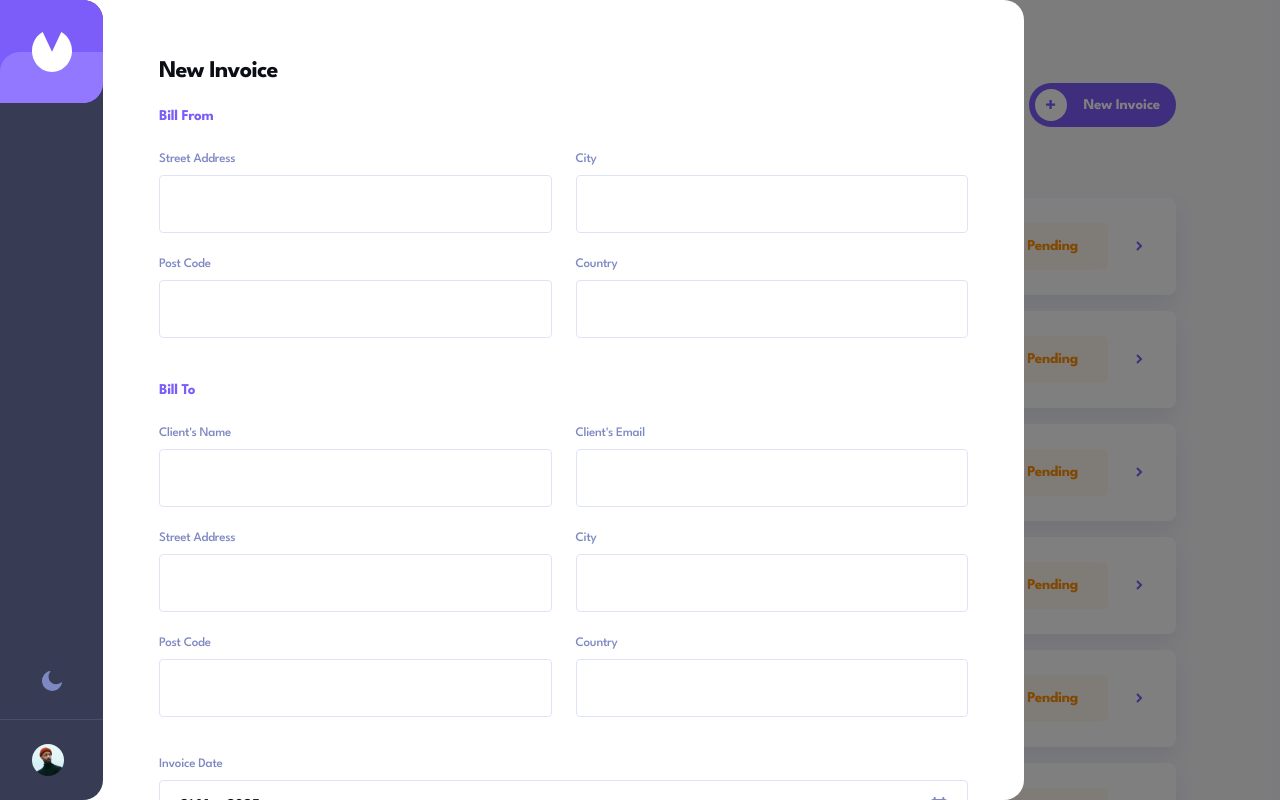
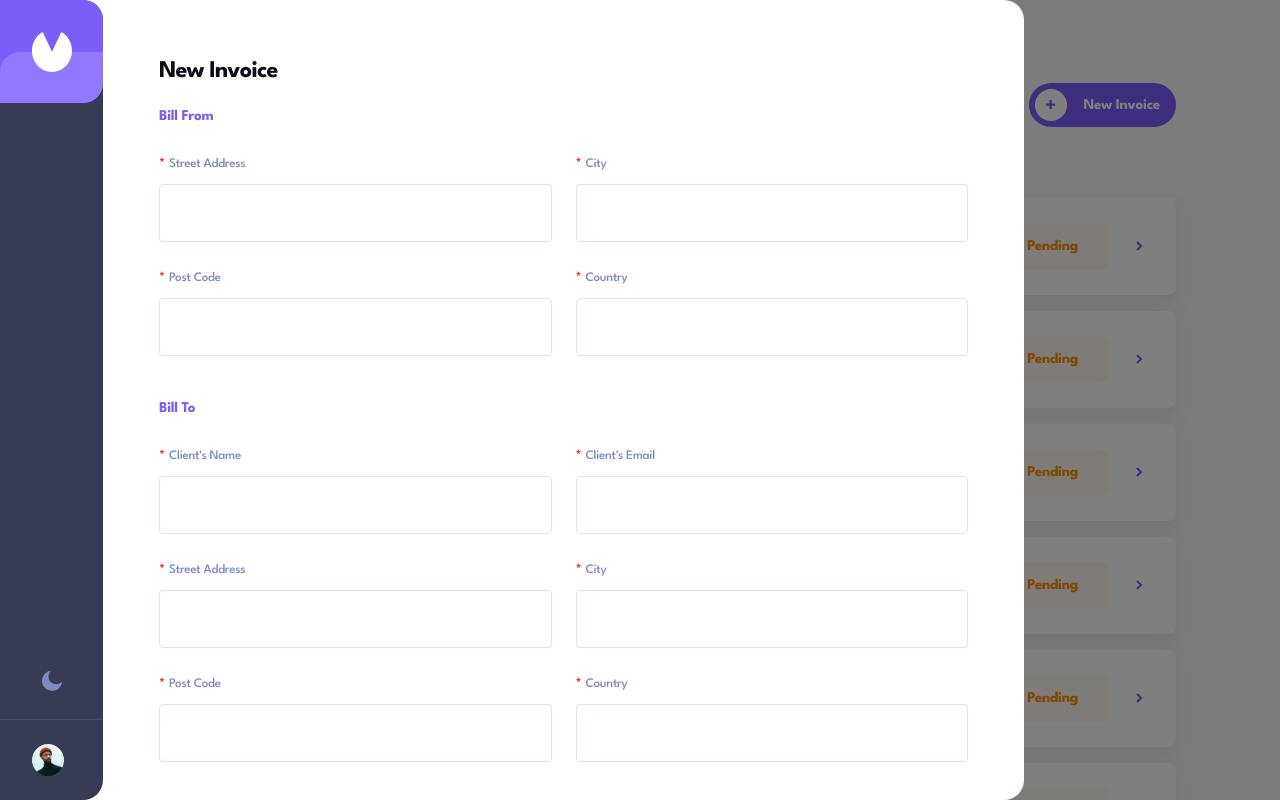
Before and after one commit to TofikE124/inoice-app-rebuild, a Next.js app: page / in a window 1280 px wide. Both pictures are taken after a click on the button "New Invoice". Built offline with nearby package versions, Linux system fonts and the light colour scheme.

Commit message:
Adding react-hook-form

```diff
--- a/app/NewInvoiceButton.tsx
+++ b/app/NewInvoiceButton.tsx
@@ -1,6 +1,6 @@
 "use client";
 import Image from "next/image";
-import { useEffect, useState } from "react";
+import { useState } from "react";
 import PlusIcon from "../public/assets/icon-plus.svg";
 import Button from "./components/Button";
 import InvoiceForm from "./components/InvoiceForm";
--- a/app/components/Dropdown/DropdownLabel.tsx
+++ b/app/components/Dropdown/DropdownLabel.tsx
@@ -1,12 +1,22 @@
 import React from "react";
+import { useDropdown } from "./useDropdown";
 
 type DropdownLabelProps = {
   children: string;
 };
 
 const DropdownLabel = ({ children }: DropdownLabelProps) => {
+  const { errorMessage, required } = useDropdown();
+
   return (
-    <p className="text-steel-blue dark:text-pale-lavender body-variant tracking-[-0.1px] mb-2">
+    <p
+      className={`${
+        errorMessage
+          ? "text-red-500"
+          : "text-steel-blue dark:text-pale-lavender"
+      } body-variant tracking-[-0.1px] mb-2`}
+    >
+      {required ? <span className="text-red-500">*</span> : null}
       {children}
     </p>
   );
--- a/app/components/Dropdown/DropdownTrigger.tsx
+++ b/app/components/Dropdown/DropdownTrigger.tsx
@@ -15,21 +15,31 @@ const DropdownTrigger = ({
   disabled = false,
   className,
 }: DropdownTriggerProps) => {
-  const { setOpen, open, value } = useDropdown();
+  const { setOpen, open, value, errorMessage } = useDropdown();
 
   return (
+    <div className="space-y-2">
       <button
         onClick={() => {
           setOpen(!open);
         }}
         disabled={disabled}
         className={twMerge(
-        "px-5 py-4 select-none dark-transition w-full rounded-sm border border-pale-lavender hover:border-deep-purple bg-white dark:bg-slate-navy dark:border-midnight-slate cursor-pointer",
+          `${
+            errorMessage
+              ? "border-red-500"
+              : "border-pale-lavender hover:border-deep-purple dark:border-midnight-slate"
+          } px-5 py-4 select-none dark-transition w-full rounded-sm border bg-white dark:bg-slate-navy cursor-pointer`,
           className
         )}
+        type="button"
       >
         <div className="flex justify-between items-center">
-        <p className="text-rich-black dark:text-white heading-s-variant">
+          <p
+            className={`${
+              errorMessage ? "text-red-500" : "text-rich-black dark:text-white"
+            } heading-s-variant`}
+          >
             {value || placeholder}
           </p>
           <div
@@ -41,6 +51,10 @@ const DropdownTrigger = ({
           </div>
         </div>
       </button>
+      {errorMessage ? (
+        <p className="body-variant text-red-500">{errorMessage}</p>
+      ) : null}
+    </div>
   );
 };
 
--- a/app/components/InvoiceForm.tsx
+++ b/app/components/InvoiceForm.tsx
@@ -1,8 +1,19 @@
 "use client";
+import { zodResolver } from "@hookform/resolvers/zod";
 import { PaymentTerms } from "@prisma/client";
 import Image from "next/image";
+import React, { useEffect } from "react";
+import {
+  FormProvider,
+  SubmitHandler,
+  useFieldArray,
+  useForm,
+  useFormContext,
+} from "react-hook-form";
+import { number, z } from "zod";
 import LeftArrowIcon from "../../public/assets/icon-arrow-left.svg";
 import DeleteIcon from "../../public/assets/icon-delete.svg";
+import { invoiceSchema } from "../schemas/invoiceSchema";
 import Button from "./Button";
 import DatePicker from "./DatePicker";
 import { Dropdown } from "./Dropdown";
@@ -13,13 +24,45 @@ type InvoiceFormProps = {
   onClose?: () => void;
 };
 
+type FormFields = z.infer<typeof invoiceSchema>;
+
 const InvoiceForm = ({
   isOpen = false,
   onClose = () => {},
 }: InvoiceFormProps) => {
+  const methods = useForm<FormFields>({
+    resolver: zodResolver(invoiceSchema),
+    mode: "onSubmit",
+  });
+
+  const {
+    handleSubmit,
+    formState: { errors },
+  } = methods;
+
+  const onSubmit: SubmitHandler<FormFields> = (
+    data: FormFields,
+    event?: React.BaseSyntheticEvent
+  ) => {
+    const e = event as { nativeEvent: { submitter: { name: string } } };
+    const submitter = e?.nativeEvent.submitter.name;
+    if (submitter == "save-send") {
+      console.log("send");
+    }
+    if (submitter == "save-draft") {
+      console.log("draft");
+    }
+  };
+
+  useEffect(() => {
+    console.log(errors);
+  }, [errors]);
+
   return (
     <>
-      <div
+      <FormProvider {...methods}>
+        <form
+          onSubmit={handleSubmit(onSubmit)}
           className={`${
             isOpen
               ? "translate-x-0 opacity-100 visible"
@@ -45,18 +88,20 @@ const InvoiceForm = ({
               <InvoiceFormBillTo />
             </div>
             <div className="mt-10 flex flex-col gap-6">
-            <DatePicker label="Invoice Date" />
+              <InvoiceDatePicker />
               <InvoicePaymentTerms />
             </div>
             <div className="mt-6">
-            <TextField label="Project Description" />
+              <InvoiceFormProjectDescription />
             </div>
             <div className="mt-[70px]">
               <InvoiceFormItemList />
             </div>
             <InvoiceFormFooter onClose={onClose} />
           </div>
-      </div>
+        </form>
+      </FormProvider>
+
       <InvoiceFormBlackOverlay onClose={onClose} isOpen={isOpen} />
     </>
   );
@@ -74,32 +119,103 @@ const InvoiceFormBlackOverlay = ({ onClose, isOpen }: InvoiceFormProps) => {
 };
 
 const InvoiceFormBillFrom = () => {
+  const {
+    register,
+    formState: { errors },
+  } = useFormContext<FormFields>();
+
   return (
     <>
       <h3 className="heading-s text-deep-purple col-span-2">Bill From</h3>
-      <TextField label="Street Address" className="col-span-2" />
-      <TextField label="City" />
-      <TextField label="Post Code" />
-      <TextField label="Country" className="col-span-2" />
+      <TextField
+        required
+        {...register("streetAdressFrom")}
+        errorMessage={errors.streetAdressFrom?.message}
+        label="Street Address"
+        className="col-span-2"
+      />
+      <TextField
+        required
+        {...register("cityFrom")}
+        errorMessage={errors.cityFrom?.message}
+        label="City"
+      />
+      <TextField
+        required
+        {...register("postCodeFrom")}
+        errorMessage={errors.postCodeFrom?.message}
+        label="Post Code"
+      />
+      <TextField
+        required
+        {...register("countryFrom")}
+        errorMessage={errors.countryFrom?.message}
+        label="Country"
+        className="col-span-2"
+      />
     </>
   );
 };
 
 const InvoiceFormBillTo = () => {
+  const {
+    register,
+    formState: { errors },
+  } = useFormContext<FormFields>();
+
   return (
     <>
       <h3 className="heading-s text-deep-purple col-span-2">Bill To</h3>
-      <TextField label="Client's Name" className="col-span-2" />
-      <TextField label="Client's Email" className="col-span-2" />
-      <TextField label="Street Address" className="col-span-2" />
-      <TextField label="City" />
-      <TextField label="Post Code" />
-      <TextField label="Country" className="col-span-2" />
+      <TextField
+        required
+        {...register("clientNameTo")}
+        errorMessage={errors.clientNameTo?.message}
+        label="Client's Name"
+        className="col-span-2"
+      />
+      <TextField
+        required
+        {...register("clientEmailTo")}
+        errorMessage={errors.clientEmailTo?.message}
+        label="Client's Email"
+        className="col-span-2"
+      />
+      <TextField
+        required
+        {...register("streetAdressTo")}
+        errorMessage={errors.streetAdressTo?.message}
+        label="Street Address"
+        className="col-span-2"
+      />
+      <TextField
+        required
+        {...register("cityTo")}
+        errorMessage={errors.cityTo?.message}
+        label="City"
+      />
+      <TextField
+        required
+        {...register("postCodeTo")}
+        errorMessage={errors.postCodeTo?.message}
+        label="Post Code"
+      />
+      <TextField
+        required
+        {...register("countryTo")}
+        errorMessage={errors.countryTo?.message}
+        label="Country"
+        className="col-span-2"
+      />
     </>
   );
 };
 
 const InvoicePaymentTerms = () => {
+  const {
+    setValue,
+    formState: { errors },
+  } = useFormContext<FormFields>();
+
   const paymentTermsMap: Record<PaymentTerms, { label: string }> = {
     NET_1_DAY: { label: "Net 1 Day" },
     NET_7_DAYS: { label: "Net 7 Days" },
@@ -108,7 +224,16 @@ const InvoicePaymentTerms = () => {
   };
 
   return (
-    <Dropdown.Root>
+    <Dropdown.Root
+      required
+      errorMessage={errors.paymentTerms?.message}
+      defaultValue={undefined}
+      onValueChange={(value) => {
+        setValue("paymentTerms", value as PaymentTerms, {
+          shouldValidate: true,
+        });
+      }}
+    >
       <Dropdown.Label>Payment Terms</Dropdown.Label>
       <Dropdown.Trigger placeholder="Choose Payment Terms" />
       <Dropdown.Content>
@@ -123,17 +248,79 @@ const InvoicePaymentTerms = () => {
   );
 };
 
+const InvoiceDatePicker = () => {
+  const {
+    setValue,
+    getValues,
+    formState: { errors },
+  } = useFormContext<FormFields>();
+  const date = getValues("date");
+
+  return (
+    <DatePicker
+      defaultValue={date ? new Date(date) : new Date()}
+      errorMessage={errors.date?.message}
+      onValueChange={(date) => setValue("date", date.toISOString())}
+      label="Invoice Date"
+    />
+  );
+};
+
+const InvoiceFormProjectDescription = () => {
+  const {
+    register,
+    formState: { errors },
+  } = useFormContext<FormFields>();
+
+  return (
+    <TextField
+      required
+      {...register("projectDescription")}
+      errorMessage={errors.projectDescription?.message}
+      label="Project Description"
+    />
+  );
+};
+
 const InvoiceFormItemList = () => {
+  const { control } = useFormContext<FormFields>();
+  const { fields, append, prepend, remove, swap, move, insert } = useFieldArray(
+    {
+      control,
+      name: "items",
+    }
+  );
+
   return (
     <>
       <h2 className="text-[18px] tracking-[-0.375px] font-bold text-[#777F98]">
         Item List
       </h2>
+      {fields.length ? (
+        <div className="space-y-[50px] ">
+          {fields.map((field, index) => {
+            return (
+              <Item
+                key={field.id}
+                index={index}
+                onRemove={() => remove(index)}
+              />
+            );
+          })}
+        </div>
+      ) : (
         <h3 className="heading-s-variant text-center py-4 tracking-[-0.375px] font-bold text-cool-gray">
           No Items Have Been Added Yet
         </h3>
-      <div className="space-y-[50px] mt-[22px]">
-        <Button color="primary" className="w-full">
+      )}
+
+      <div className="mt-[22px]">
+        <Button
+          onClick={() => append({ name: "", price: 0, quantity: 0 })}
+          type="button"
+          color="primary"
+          className="w-full"
+        >
           + Add New Item
         </Button>
       </div>
@@ -152,27 +339,76 @@ const InvoiceFormFooter = ({ onClose }: InvoiceFormFooterProps) => {
         <Button color="primary" className="mr-auto" onClick={onClose}>
           Discard
         </Button>
-        <Button color="secondary">Save as Draft</Button>
-        <Button color="deepPurple">Save & Send</Button>
+        <Button type="submit" name="save-draft" color="secondary">
+          Save as Draft
+        </Button>
+        <Button type="submit" name="save-send" color="deepPurple">
+          Save & Send
+        </Button>
         <div className="md:hidden absolute left-0 right-0 transition-all duration-200 pointer-events-none bottom-full bg-gradient-to-b from-transparent to-black/10 h-[64px]"></div>
       </div>
     </div>
   );
 };
 
-const Item = () => {
+type ItemProps = {
+  index: number;
+  onRemove?: () => void;
+};
+
+const Item = ({ index, onRemove = () => {} }: ItemProps) => {
+  const {
+    register,
+    watch,
+    setValue,
+    formState: { errors },
+  } = useFormContext<FormFields>();
+
+  const quantity = watch(`items.${index}.quantity`);
+  const price = watch(`items.${index}.price`);
+
+  useEffect(() => {
+    setValue(`items.${index}.quantity`, parseInt(quantity.toString()) || 0);
+    setValue(`items.${index}.price`, Number(price) || 0);
+  }, [price, quantity]);
+
   return (
     <div className="grid grid-cols-[auto_auto_auto_1fr] gap-y-6 gap-x-4">
-      <TextField label="Item Name" containerClassname="col-span-4" />
-      <TextField label="Qty." className="max-w-[64px]" />
-      <TextField label="Price" className="max-w-[100px]" />
+      <TextField
+        required
+        {...register(`items.${index}.name`)}
+        errorMessage={(errors.items || [])[index]?.name?.message}
+        label="Item Name"
+        containerClassname="col-span-4"
+      />
+      <TextField
+        required
+        {...register(`items.${index}.quantity`, { valueAsNumber: true })}
+        errorMessage={(errors.items || [])[index]?.quantity?.message}
+        label="Qty."
+        className="max-w-[120px]"
+        type="number"
+      />
+      <TextField
+        required
+        {...register(`items.${index}.price`, { valueAsNumber: true })}
+        errorMessage={(errors.items || [])[index]?.price?.message}
+        label="Price"
+        className="max-w-[150px]"
+        type="number"
+      />
       <div className="flex flex-col">
         <p className="body-variant tracking-[-0.1px] text-steel-blue dark:text-pale-lavender">
           Total
         </p>
-        <h3 className="heading-s-variant text-cool-gray my-auto">156.0</h3>
+        <h3 className="heading-s-variant text-cool-gray my-auto">
+          {(quantity * price).toFixed(2)}
+        </h3>
       </div>
-      <button className="h-fit justify-self-end self-end mb-4">
+      <button
+        onClick={onRemove}
+        className="h-fit justify-self-end self-end mb-4 cursor-pointer p-2"
+      >
         <Image src={DeleteIcon} alt="Delete Icon" />
       </button>
     </div>
--- a/app/components/TextField.tsx
+++ b/app/components/TextField.tsx
@@ -4,26 +4,45 @@ import { twMerge } from "tailwind-merge";
 type TextFieldProps = {
   label: string;
   containerClassname?: string;
+  errorMessage?: string;
 } & ComponentProps<"input">;
 
 const TextField = ({
   label,
   containerClassname,
   className,
+  errorMessage = "",
+  required,
   ...props
 }: TextFieldProps) => {
   return (
     <div className={twMerge("space-y-2", containerClassname)}>
-      <p className="body-variant tracking-[-0.1px] text-steel-blue dark:text-pale-lavender">
+      <p
+        className={`${
+          errorMessage
+            ? "text-red-500"
+            : "text-steel-blue dark:text-pale-lavender"
+        } body-variant tracking-[-0.1px] flex items-center`}
+      >
+        {required ? <div className="heading-s text-red-500 mr-1">*</div> : null}
         {label}
       </p>
       <input
         {...props}
         className={twMerge(
-          "w-full border bg-white text-rich-black dark:bg-slate-navy dark:text-white border-pale-lavender dark:border-midnight-slate focus:border-soft-purple hover:border-soft-purple dark-transition rounded-sm px-5 py-4 outline-hidden",
+          `${
+            errorMessage
+              ? "border-red-500"
+              : "border-pale-lavender dark:border-midnight-slate focus:border-soft-purple hover:border-soft-purple"
+          } w-full border bg-white text-rich-black dark:bg-slate-navy dark:text-white  dark-transition rounded-sm px-5 py-4 outline-hidden`,
           className
         )}
       />
+      {errorMessage ? (
+        <p className="text-red-500 body-variant tracking-[-0.1px]">
+          {errorMessage}
+        </p>
+      ) : null}
     </div>
   );
 };
--- a/app/globals.css
+++ b/app/globals.css
@@ -3,9 +3,25 @@
 
 @import "./styles/base/typography.css";
 @import "./styles/scrolling.css";
+@import "./styles/base/resets.css";
 
 body {
   font-family: var(--font-league-spartan), sans-serif;
+}
+
+body,
+p,
+h1,
+h2,
+h3,
+h4,
+.react-loading-skeleton {
+  @apply transition-colors  duration-200;
+}
+
+.dark .primary-loading-skeleton.react-loading-skeleton {
+  --base-color: #252945;
+  --highlight-color: #1d2037;
 }
 
 @layer utilities {
@@ -31,21 +47,6 @@ body {
   }
 }
 
-body,
-p,
-h1,
-h2,
-h3,
-h4,
-.react-loading-skeleton {
-  @apply transition-colors  duration-200;
-}
-
-.dark .primary-loading-skeleton.react-loading-skeleton {
-  --base-color: #252945;
-  --highlight-color: #1d2037;
-}
-
 @theme {
   --breakpoint-md: 48rem;
   --breakpoint-lg: 60rem;
--- a/app/schemas/invoiceSchema.ts
+++ b/app/schemas/invoiceSchema.ts
@@ -4,21 +4,30 @@ import { itemSchema } from "./itemSchema";
 
 const statusEnum = Object.values(PaymentTerms) as [string, ...string[]];
 
+const requiredMessage = "This Field Is Required";
+
 export const invoiceSchema = z.object({
-  streetAdressFrom: z.string().min(0).max(100),
-  cityFrom: z.string().min(0).max(100),
-  postCodeFrom: z.string().min(0).max(100),
-  countryFrom: z.string().min(0).max(100),
+  streetAdressFrom: z.string().min(1, requiredMessage).max(100),
+  cityFrom: z.string().min(1, requiredMessage).max(100),
+  postCodeFrom: z.string().min(1, requiredMessage).max(100),
+  countryFrom: z.string().min(1, requiredMessage).max(100),
 
-  clientNameTo: z.string().min(0).max(100),
-  clientEmailTo: z.string().min(0).max(100).email(),
-  streetAdressTo: z.string().min(0).max(100),
-  cityTo: z.string().min(0).max(100),
-  postCodeTo: z.string().min(0).max(100),
-  countryTo: z.string().min(0).max(100),
+  clientNameTo: z.string().min(1, requiredMessage).max(100),
+  clientEmailTo: z.string().min(1, requiredMessage).max(100).email(),
+  streetAdressTo: z.string().min(1, requiredMessage).max(100),
+  cityTo: z.string().min(1, requiredMessage).max(100),
+  postCodeTo: z.string().min(1, requiredMessage).max(100),
+  countryTo: z.string().min(1, requiredMessage).max(100),
 
   date: z.string().datetime({ precision: 3 }),
-  paymentTerms: z.enum(statusEnum),
-  projectDescription: z.string().min(0).max(255),
+  paymentTerms: z
+    .enum(statusEnum, {
+      required_error: requiredMessage,
+    })
+    .nullable()
+    .refine((val) => val !== null, {
+      message: requiredMessage,
+    }),
+  projectDescription: z.string().min(1, requiredMessage).max(255),
   items: z.array(itemSchema),
 });
--- /dev/null
+++ b/app/styles/base/resets.css
@@ -0,0 +1,10 @@
+input::-webkit-outer-spin-button,
+input::-webkit-inner-spin-button {
+  -webkit-appearance: none;
+  margin: 0;
+}
+
+/* Firefox */
+input[type="number"] {
+  -moz-appearance: textfield;
+}
--- a/package.json
+++ b/package.json
@@ -9,6 +9,7 @@
     "lint": "next lint"
   },
   "dependencies": {
+    "@hookform/resolvers": "^4.1.3",
     "@next-auth/prisma-adapter": "^1.0.7",
     "@prisma/client": "^6.5.0",
     "class-variance-authority": "^0.7.1",
@@ -19,6 +20,7 @@
     "next-themes": "^0.4.6",
     "react": "^19.0.0",
     "react-dom": "^19.0.0",
+    "react-hook-form": "^7.54.2",
     "react-loading-skeleton": "^3.5.0",
     "tailwind-merge": "^3.0.2",
     "zod": "^3.24.2"
```
Also changed, not shown: app/components/DatePicker.tsx (+16 -0 lines), app/components/Dropdown/DropdownRoot.tsx (+18 -5 lines), app/schemas/itemSchema.ts (+5 -3 lines), 1 other file (tests, documents, lock files or other folders). Lines whose indentation alone changed are shown as unchanged.
